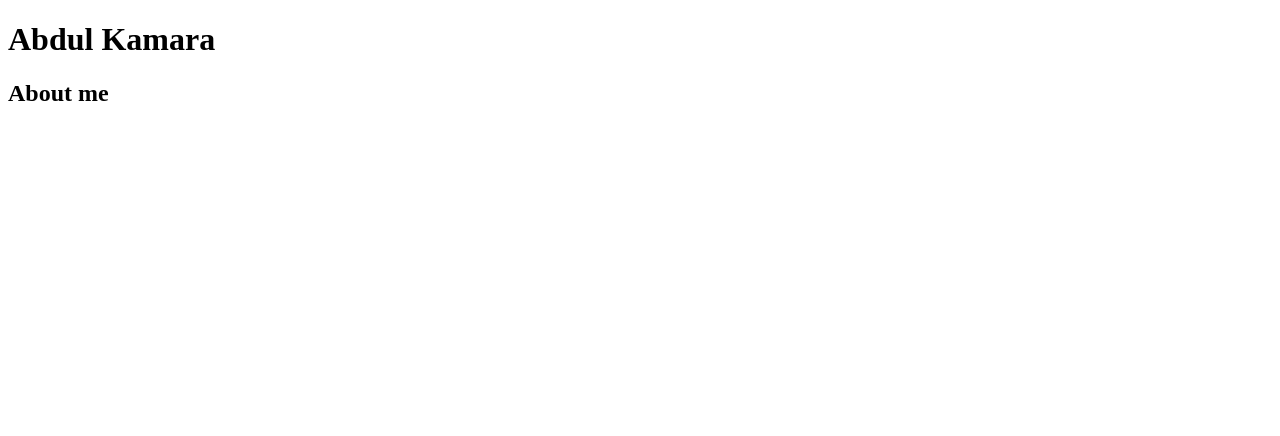
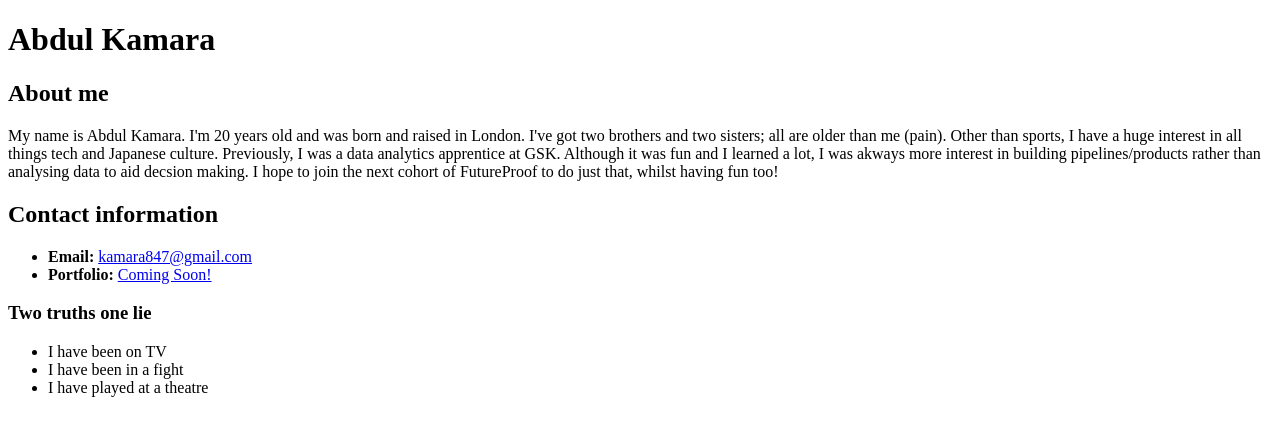
Before and after one commit to abdul-san/html_basic, a plain HTML site: page index.html in a window 1280 px wide. Drawn offline with Linux system fonts and the light colour scheme.

```diff
--- a/index.html
+++ b/index.html
@@ -8,6 +8,31 @@
 </head>
 <body>
     <h1>Abdul Kamara</h1>
-    <h2>About me</h2>
+    <section id="bio">
+        <h2>About me</h2>
+        <p>My name is Abdul Kamara. I'm 20 years old and was born and raised in London. I've got two brothers and two sisters; all are older than me (pain). Other than sports, I have a huge interest in all things tech and Japanese culture. Previously, I was a data analytics apprentice at GSK. Although it was fun and I learned a lot, I was akways more interest in building pipelines/products rather than analysing data to aid decsion making. I hope to join the next cohort of FutureProof to do just that, whilst having fun too!</p>
+
+    </section>
+
+    <section id="contact info">
+        <h2>Contact information</h2>
+
+        <ul>
+            <li><strong>Email:</strong> <a href="mailto:kamara847@gmail.com">kamara847@gmail.com</a></li>
+
+            <li><strong>Portfolio:</strong> <a href="#">Coming Soon!</a></li>
+        </ul>
+
+ <h3>Two truths one lie</h3>
+  <ul>
+<li>I have been on TV</li>
+<li>I have been in a fight</li>
+<li>I have played at a theatre</li>
+</ul>
+
+    </section>
+</div>
+    </section>
+
 </body>
 </html>
```
